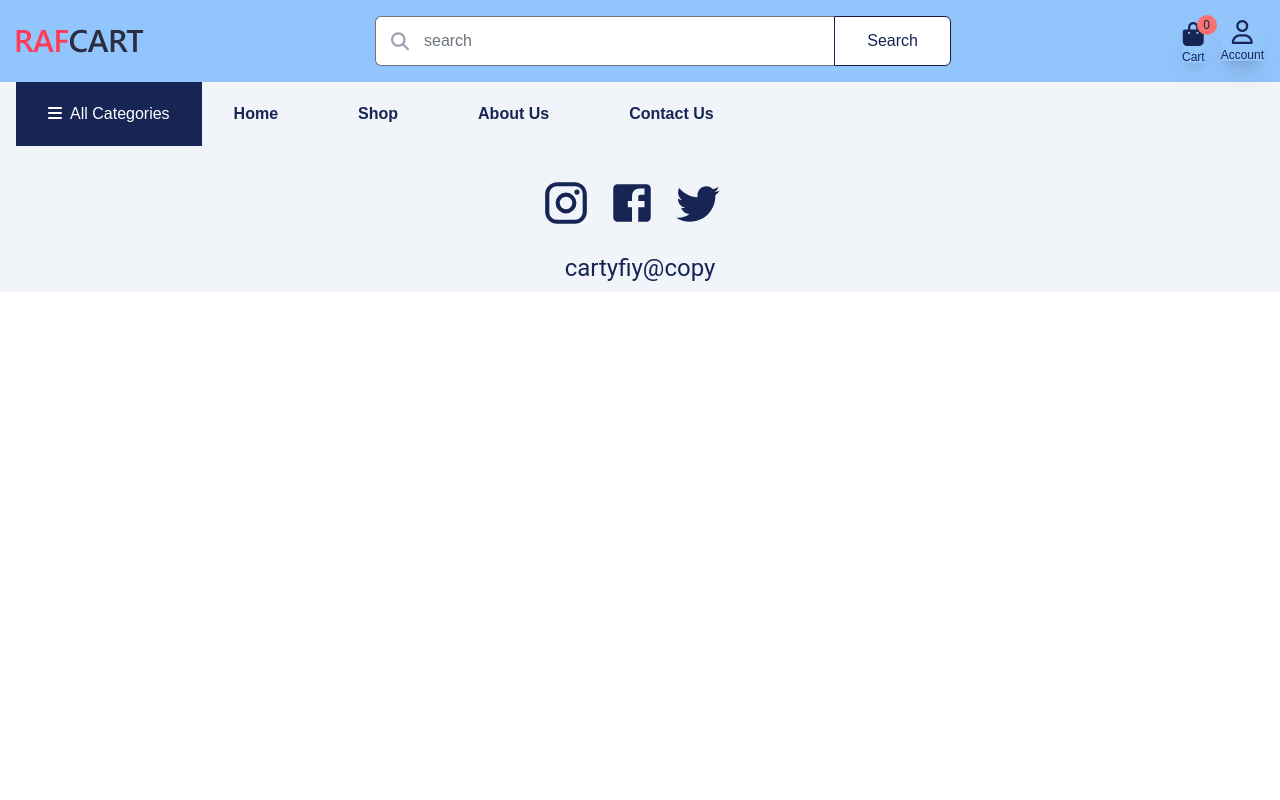
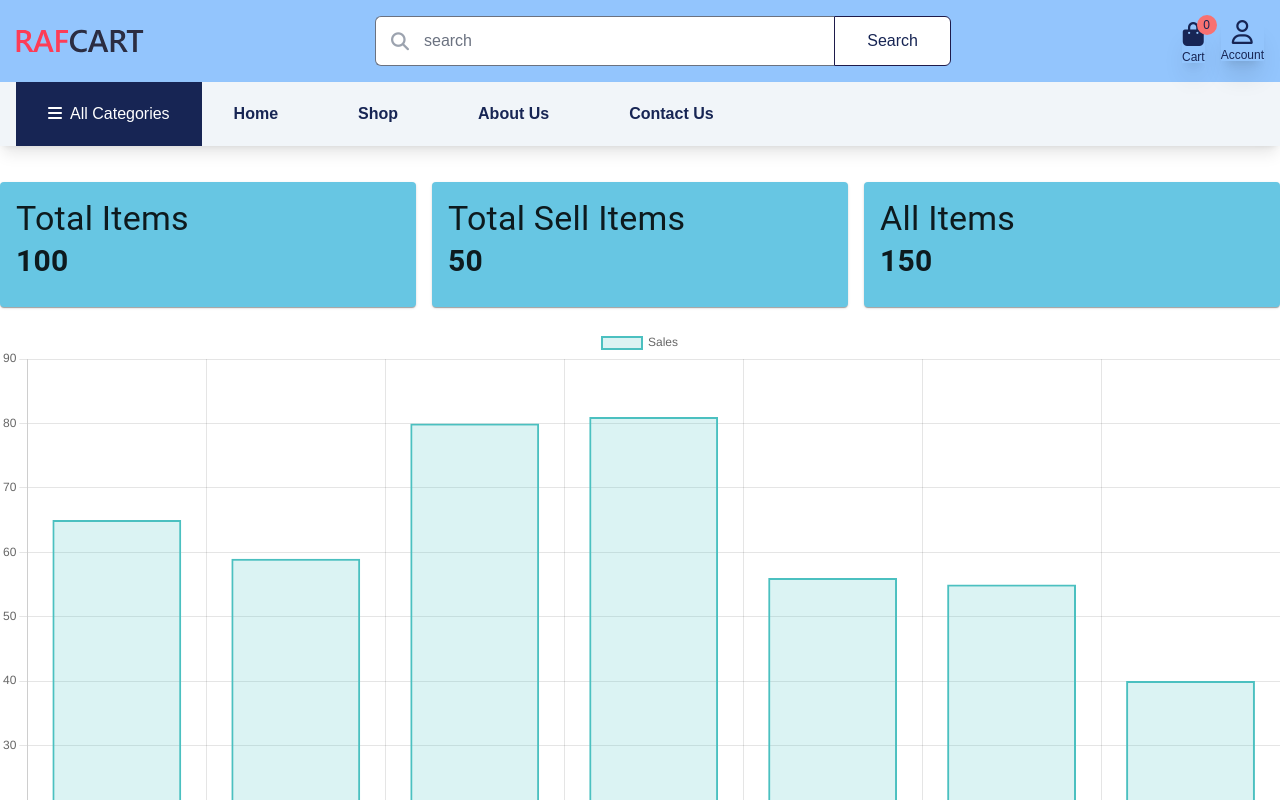
Before and after one commit to IT21239298/Cartify, a React (Create React App) app in the folder frontend/: page /sellerDashboard in a window 1280 px wide. Shown: the top 800 px of the page. Built offline with nearby package versions, Linux system fonts and the light colour scheme.

Commit message:
seller dasboard

```diff
--- a/frontend/package.json
+++ b/frontend/package.json
@@ -15,10 +15,12 @@
     "@testing-library/react": "^13.4.0",
     "@testing-library/user-event": "^13.5.0",
     "axios": "^1.6.7",
+    "chart.js": "^4.4.2",
     "jwt-decode": "^4.0.0",
     "lottie-web": "^5.12.2",
     "moment": "^2.30.1",
     "react": "^18.2.0",
+    "react-chartjs-2": "^5.2.0",
     "react-dom": "^18.2.0",
     "react-hot-toast": "^2.4.1",
     "react-icons": "^5.0.1",
--- a/frontend/src/App.js
+++ b/frontend/src/App.js
@@ -19,6 +19,8 @@ import Menu from "./pages/cart/Menu";
 import AdminReview from "./pages/AdminReview";
 import Cart from "./pages/Cart";
 import Review from "./components/Review";
+import SellerDashboard from "./pages/seller/SellerDashboard";
+// import StarReview from "./components/StarReview";
 import SellerReview from "./pages/seller/SellerReview";
 import { ToastContainer, toast } from "react-toastify";
 
@@ -42,6 +44,8 @@ function App() {
         <Route path="/reviewrating" element={<SellerReview />} />
         <Route path="/adminReview" element={<AdminReview />} />
         <Route path="/item" element={<Item />} />
+        <Route path="/sellerDashboard" element={<SellerDashboard />} />
+        {/* <Route path="/star" element={<StarReview />} /> */}
         <Route path="/selleritem" element={<Selleritem />} />
         <Route path="/UpdateItem/:id/edit" element={<UpdateItem />} />
 
--- /dev/null
+++ b/frontend/src/components/StarReview.jsx
@@ -0,0 +1,24 @@
+// import * as React from "react";
+// import Box from "@mui/material/Box";
+// import Rating from "@mui/material/Rating";
+// import Typography from "@mui/material/Typography";
+
+// export default function BasicRating() {
+//   const [value, setValue] = React.useState(2);
+
+//   return (
+//     <Box
+//       sx={{
+//         "& > legend": { mt: 2 },
+//       }}
+//     >
+//       <Rating
+//         name="simple-controlled"
+//         value={value}
+//         onChange={(event, newValue) => {
+//           setValue(newValue);
+//         }}
+//       />
+//     </Box>
+//   );
+// }
--- a/frontend/src/pages/Login.jsx
+++ b/frontend/src/pages/Login.jsx
@@ -27,7 +27,7 @@ useEffect(() => {
         navigate("/");
         window.location.reload();
       } else if (userInfo.roles.includes("Superadmin")) {
-      navigate("/selleritem");
+        navigate("/sellerDashboard");
         window.location.reload();
       }
     }
--- /dev/null
+++ b/frontend/src/pages/seller/SellerDashboard.jsx
@@ -0,0 +1,126 @@
+import React, { useEffect, useRef } from "react";
+import { Card, CardContent, Grid, Typography } from "@mui/material";
+import Chart from "chart.js/auto"; // Import Chart.js
+
+// TotalItemsCard Component
+const TotalItemsCard = ({ totalItems }) => (
+  <Card sx={{ bgcolor: "#67C6E3" }}>
+    <CardContent>
+      <Typography variant="h4" component="h2">
+        Total Items
+      </Typography>
+      <Typography
+        sx={{ fontSize: "30px", fontWeight: "bold" }}
+        variant="body2"
+        component="p"
+      >
+        {totalItems}
+      </Typography>
+    </CardContent>
+  </Card>
+);
+
+// TotalSellItemsCard Component
+const TotalSellItemsCard = ({ totalSellItems }) => (
+  <Card sx={{ bgcolor: "#67C6E3" }}>
+    <CardContent>
+      <Typography variant="h4" component="h2">
+        Total Sell Items
+      </Typography>
+      <Typography
+        sx={{ fontSize: "30px", fontWeight: "bold" }}
+        variant="body2"
+        component="p"
+      >
+        {totalSellItems}
+      </Typography>
+    </CardContent>
+  </Card>
+);
+
+// AllItemsCard Component
+const AllItemsCard = ({ allItems }) => (
+  <Card sx={{ bgcolor: "#67C6E3" }}>
+    <CardContent>
+      <Typography variant="h4" component="h2">
+        All Items
+      </Typography>
+      <Typography
+        sx={{ fontSize: "30px", fontWeight: "bold" }}
+        variant="body2"
+        component="p"
+      >
+        {allItems}
+      </Typography>
+    </CardContent>
+  </Card>
+);
+
+// SellerBarChart Component
+const SellerBarChart = ({ data }) => {
+  const chartRef = useRef(null);
+
+  useEffect(() => {
+    if (chartRef.current) {
+      chartRef.current.destroy();
+    }
+    const ctx = document.getElementById("sellerBarChart");
+    chartRef.current = new Chart(ctx, {
+      type: "bar",
+      data: data,
+      options: {
+        scales: {
+          y: {
+            beginAtZero: true,
+          },
+        },
+      },
+    });
+  }, [data]);
+
+  return <canvas id="sellerBarChart" />;
+};
+
+// SellerDashboard Component
+const SellerDashboard = () => {
+  // Mock data for demonstration
+  const totalItems = 100;
+  const totalSellItems = 50;
+  const allItems = 150;
+  const chartData = {
+    labels: ["January", "February", "March", "April", "May", "June", "July"],
+    datasets: [
+      {
+        label: "Sales",
+        data: [65, 59, 80, 81, 56, 55, 40],
+        backgroundColor: "rgba(75,192,192,0.2)",
+        borderColor: "rgba(75,192,192,1)",
+        borderWidth: 2,
+      },
+    ],
+  };
+
+  return (
+    <div>
+      <Grid sx={{ mt: "20px" }} container spacing={2}>
+        <Grid item xs={4}>
+          <TotalItemsCard totalItems={totalItems} />
+        </Grid>
+        <Grid item xs={4}>
+          <TotalSellItemsCard totalSellItems={totalSellItems} />
+        </Grid>
+        <Grid item xs={4}>
+          <AllItemsCard allItems={allItems} />
+        </Grid>
+      </Grid>
+
+      <Grid container justifyContent="center" sx={{ mt: "20px" }}>
+        <Grid item xs={12}>
+          <SellerBarChart data={chartData} />
+        </Grid>
+      </Grid>
+    </div>
+  );
+};
+
+export default SellerDashboard;
```
Also changed, not shown: 2 other files (tests, documents, lock files or other folders). Lines whose indentation alone changed are shown as unchanged.
